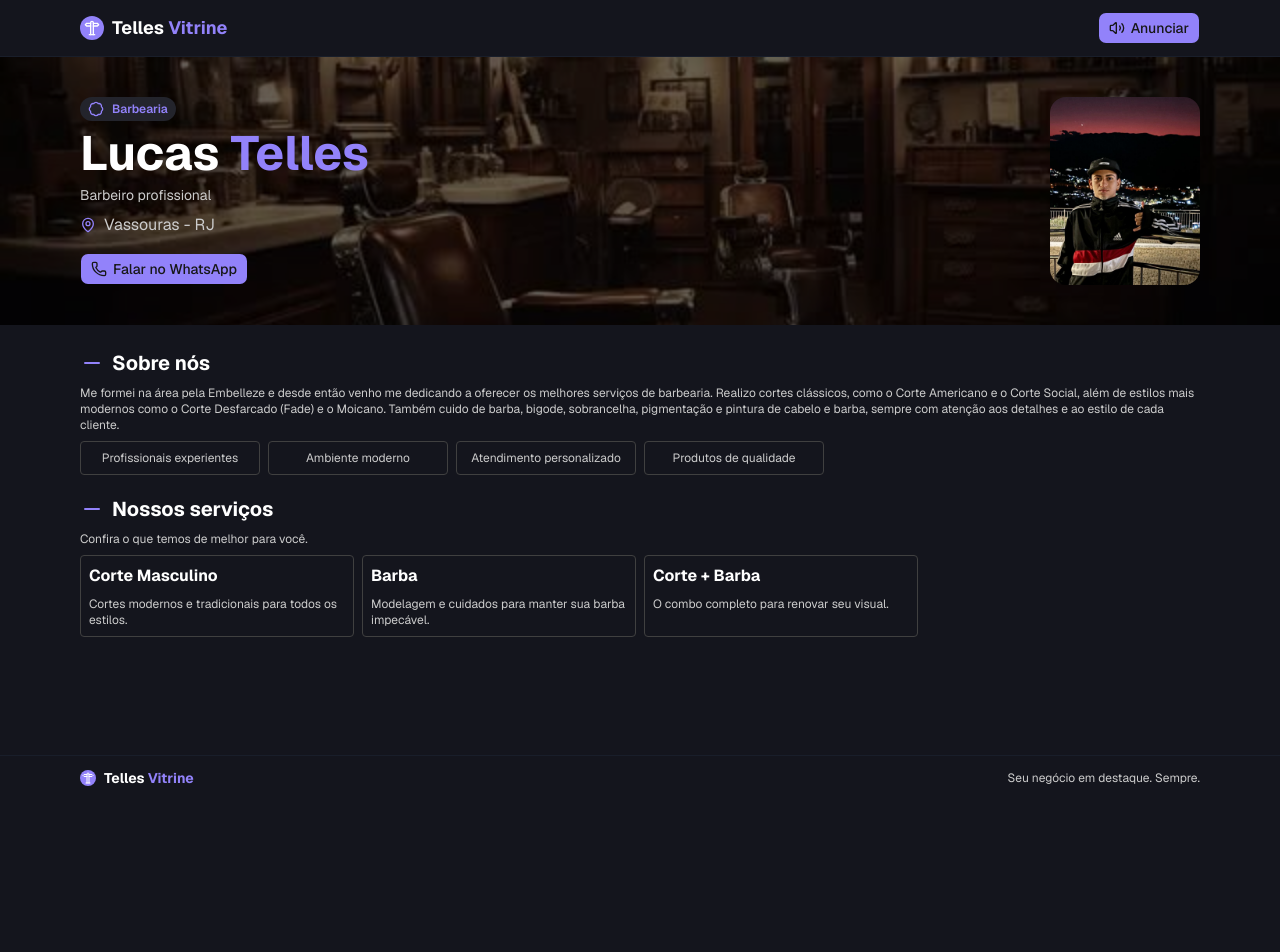
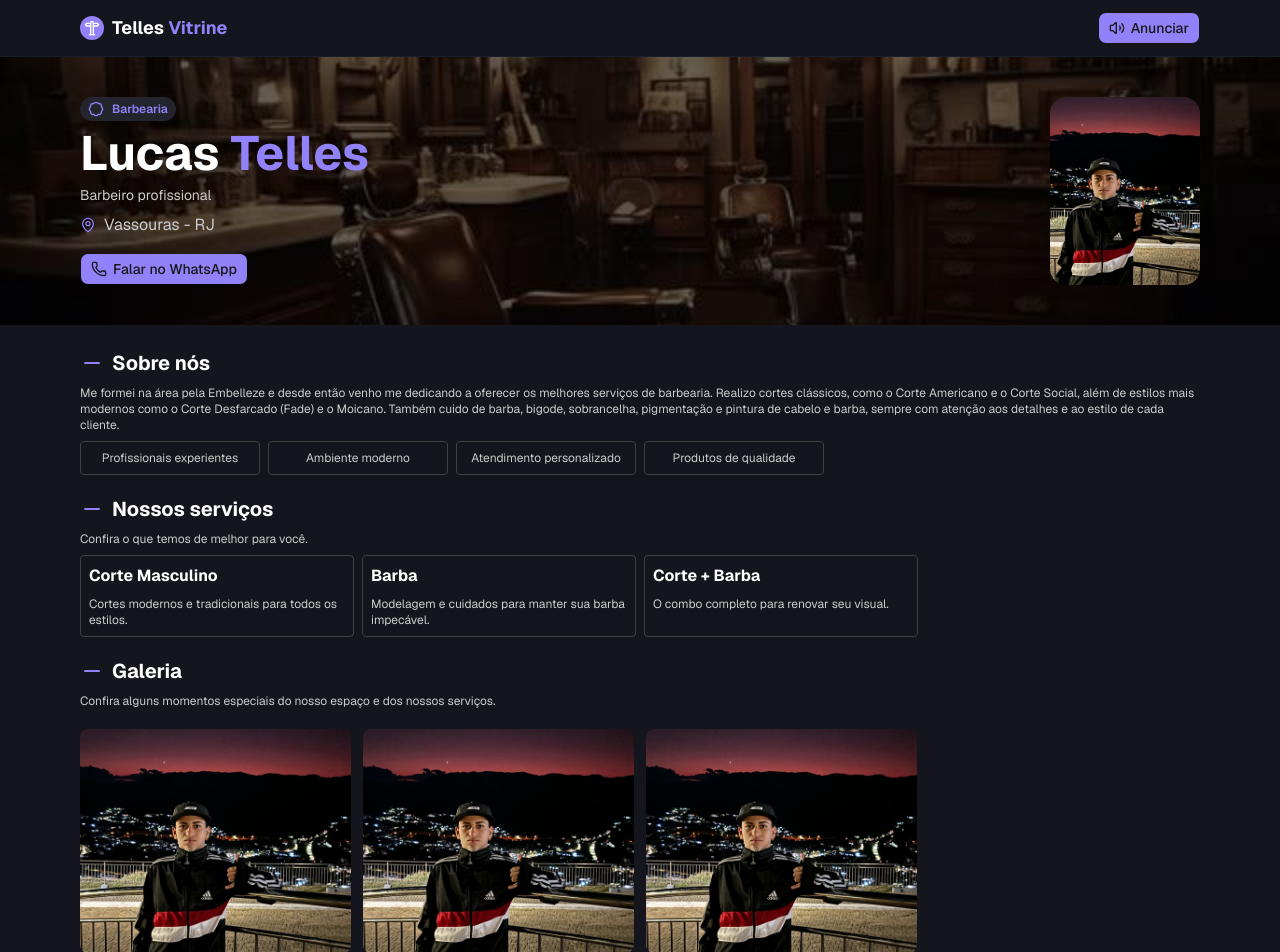
Before and after one commit to kelvyntelles/telles-vitrine, a Next.js app: page /anuncio/lucas-telles-barbeiro/ in a window 1280 px wide. Shown: the top 952 px of the page. Before the commit the page ends 800 px from the top, so only its background shows below. Built offline with nearby package versions, Linux system fonts and the light colour scheme.

Commit message:
Feature: secao de galeria de fotos

```diff
--- a/src/app/anuncio/[slug]/page.tsx
+++ b/src/app/anuncio/[slug]/page.tsx
@@ -6,6 +6,7 @@ import { SectionHeader } from "@/components/section-header/section-header";
 import { Anuncio } from "@/types/Anuncio";
 import { ANUNCIOS_DATA } from "@/utils";
 import { FaceSlightlyFrowning } from "lucide-react";
+import Image from "next/image";
 import Link from "next/link";
 
 export default async function AnuncioPage({ params }: {params: Promise<{ slug: string }>}) {
@@ -59,7 +60,7 @@ export default async function AnuncioPage({ params }: {params: Promise<{ slug: s
                             </div>
                         ))}
                     </div>
-                    : "" }
+                    : null }
                 </div>
 
                 { anuncio.servicos ?
@@ -77,9 +78,40 @@ export default async function AnuncioPage({ params }: {params: Promise<{ slug: s
                         ))}
                     </div>
                 </div>
-                : "" }
+                : null }
+
+                {anuncio.galeria ? (
+                    <div className="pb-5">
+                        <SectionHeader
+                            titulo="Galeria"
+                            subtitulo="Confira alguns momentos especiais do nosso espaço e dos nossos serviços."
+                        />
+
+                        <div className="
+                            mt-5
+                            flex gap-3 overflow-x-auto pb-3
+                            md:grid md:grid-cols-4 md:overflow-x-visible
+                        ">
+                            {anuncio.galeria.map((imagem, index) => (
+                                <div
+                                    key={index}
+                                    className="
+                                        relative h-48 w-64 shrink-0 overflow-hidden rounded-lg
+                                        md:h-56 md:w-full
+                                    "
+                                >
+                                    <Image
+                                        src={imagem}
+                                        alt={`Imagem ${index + 1} da galeria`}
+                                        fill
+                                        className="object-cover"
+                                    />
+                                </div>
+                            ))}
+                        </div>
+                    </div>
+                ) : null }
             </div>
-
             <Footer />
         </div>
     )
--- a/src/utils/mock-data.ts
+++ b/src/utils/mock-data.ts
@@ -207,9 +207,9 @@ export const ANUNCIOS_DATA: Anuncio[] = [
         }
       ],
       "galeria": [
-        "/images/anuncios/barbearia-do-joao/galeria-1.jpg",
-        "/images/anuncios/barbearia-do-joao/galeria-2.jpg",
-        "/images/anuncios/barbearia-do-joao/galeria-3.jpg"
+        "/images/lucas-telles-barbeiro/perfil.jpg",
+        "/images/lucas-telles-barbeiro/perfil.jpg",
+        "/images/lucas-telles-barbeiro/perfil.jpg"
       ],
       "horarios": [
         {
```
